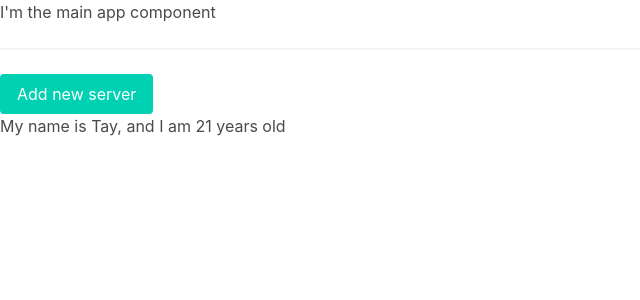
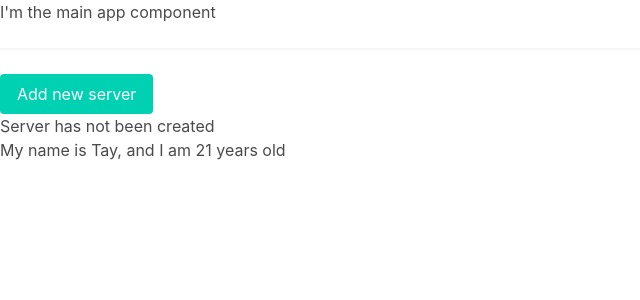
Before and after one commit to talor-hammond/angular-ts, an Angular app: page / in a window 1280 px wide. Shown: the top 300 px of the page, without its empty margins (0-640 px from the left). Built offline with nearby package versions, Linux system fonts and the light colour scheme.

Commit message:
event binding; dynamically change instance variables

```diff
--- a/src/app/servers/servers.component.html
+++ b/src/app/servers/servers.component.html
@@ -1 +1,2 @@
-<button [class]="customClass">Add new server</button>
+<button [class]="customClass" (click)="serverAdded()">Add new server</button>
+<p>{{ serverAddedDetails }}</p>
--- a/src/app/servers/servers.component.ts
+++ b/src/app/servers/servers.component.ts
@@ -7,6 +7,7 @@ import { Component, OnInit } from '@angular/core';
 })
 export class ServersComponent implements OnInit {
   customClass = "button"
+  serverAddedDetails = 'Server has not been created'
 
   constructor() {
     setTimeout(() => {
@@ -14,6 +15,10 @@ export class ServersComponent implements OnInit {
     }, 2000)
   }
 
+  serverAdded() {
+    this.serverAddedDetails = 'Server has been added :-)'
+  }
+
   ngOnInit() {
   }
 
```
